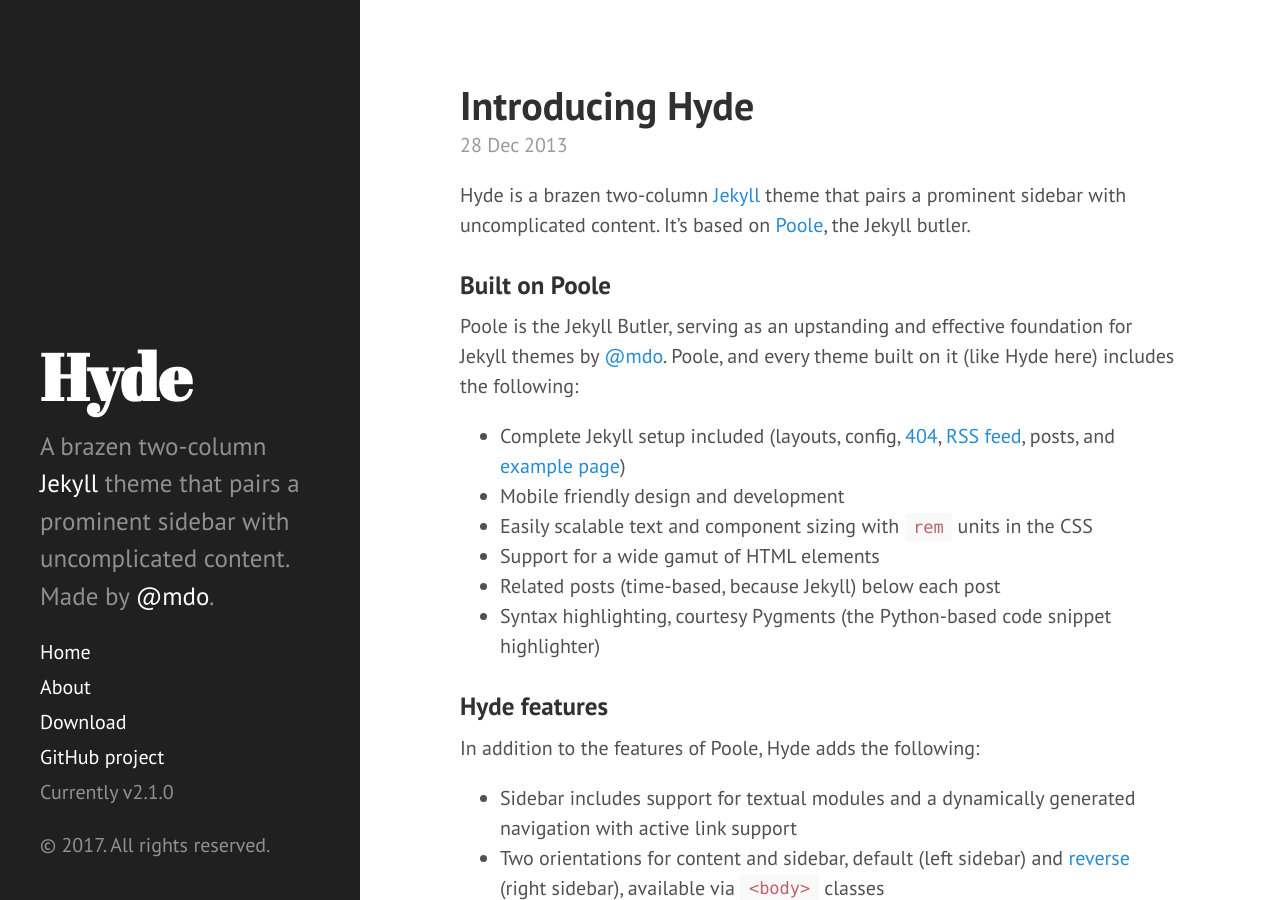
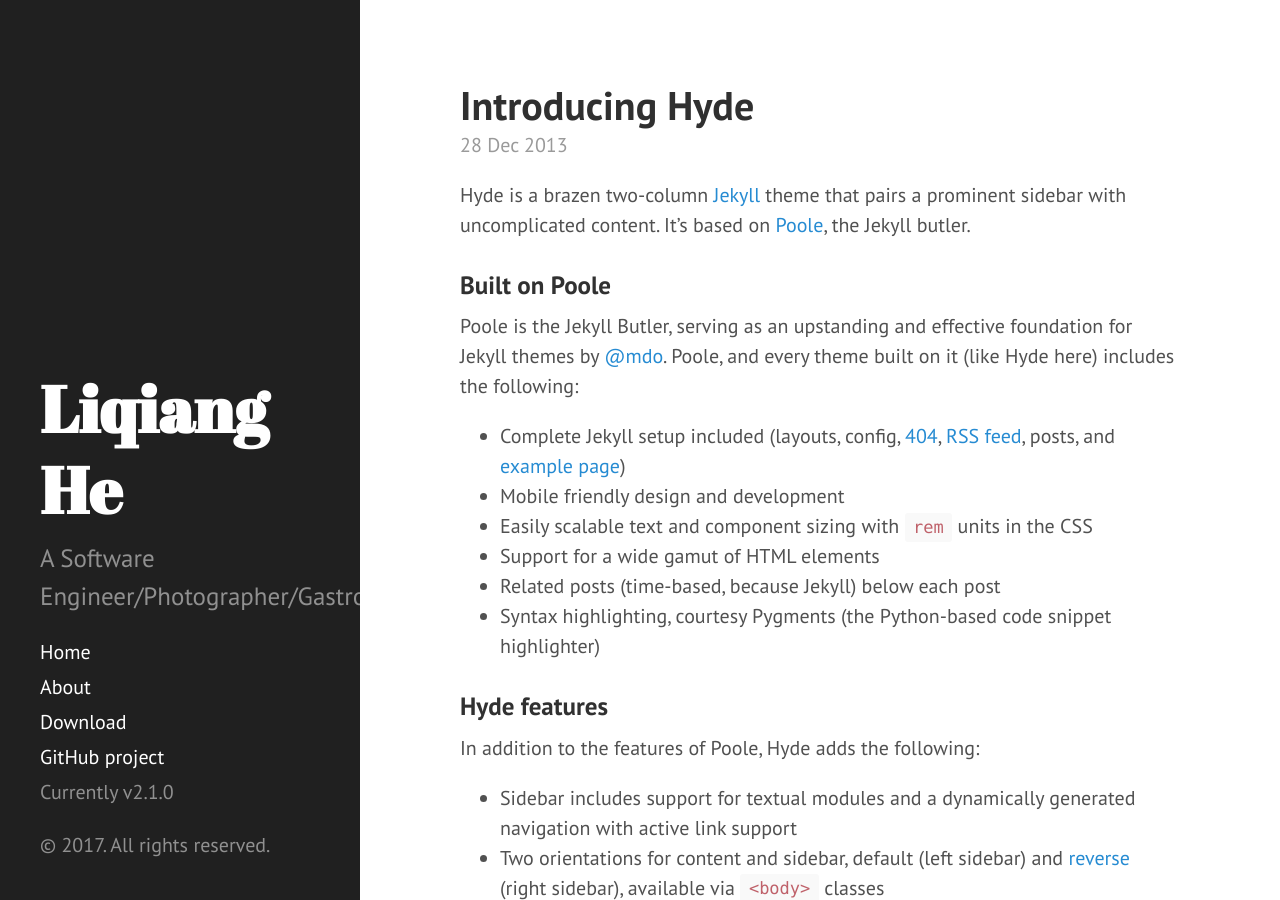
Before and after one commit to helq2612/helq2612.github.io, a Jekyll site: the page built from index.html, in a window 1280 px wide and 900 px high. Built offline with Jekyll 4.4.1, drawn with Linux system fonts in a browser that asks for light colours; Markdown is read by kramdown in place of the engine named in the settings; the list of posts is cut into pages by our own code.

Commit message:
modify a theme

```diff
--- a/_config.yml
+++ b/_config.yml
@@ -7,15 +7,15 @@
 #relative_permalinks: true
 
 # Setup
-title:            Hyde
-tagline:          'A Jekyll theme'
-description:      'A brazen two-column <a href="http://jekyllrb.com" target="_blank">Jekyll</a> theme that pairs a prominent sidebar with uncomplicated content. Made by <a href="https://twitter.com/mdo" target="_blank">@mdo</a>.'
-url:              http://hyde.getpoole.com
-baseurl:          /
+title:            Liqiang He
+tagline:          'Liqiang'
+description:      'A Software Engineer/Photographer/Gastronome'
+url:              https://helq2612.github.io/
+baseurl:          https://helq2612.github.io/
 
 author:
-  name:           'Mark Otto'
-  url:            https://twitter.com/mdo
+  name:           'Liqiang He'
+  url:            https://helq2612.github.io/
 
 paginate:         5
 
@@ -23,4 +23,4 @@
 version:          2.1.0
 
 github:
-  repo:           https://github.com/poole/hyde
+  repo:           https://github.com/helq2612
```
